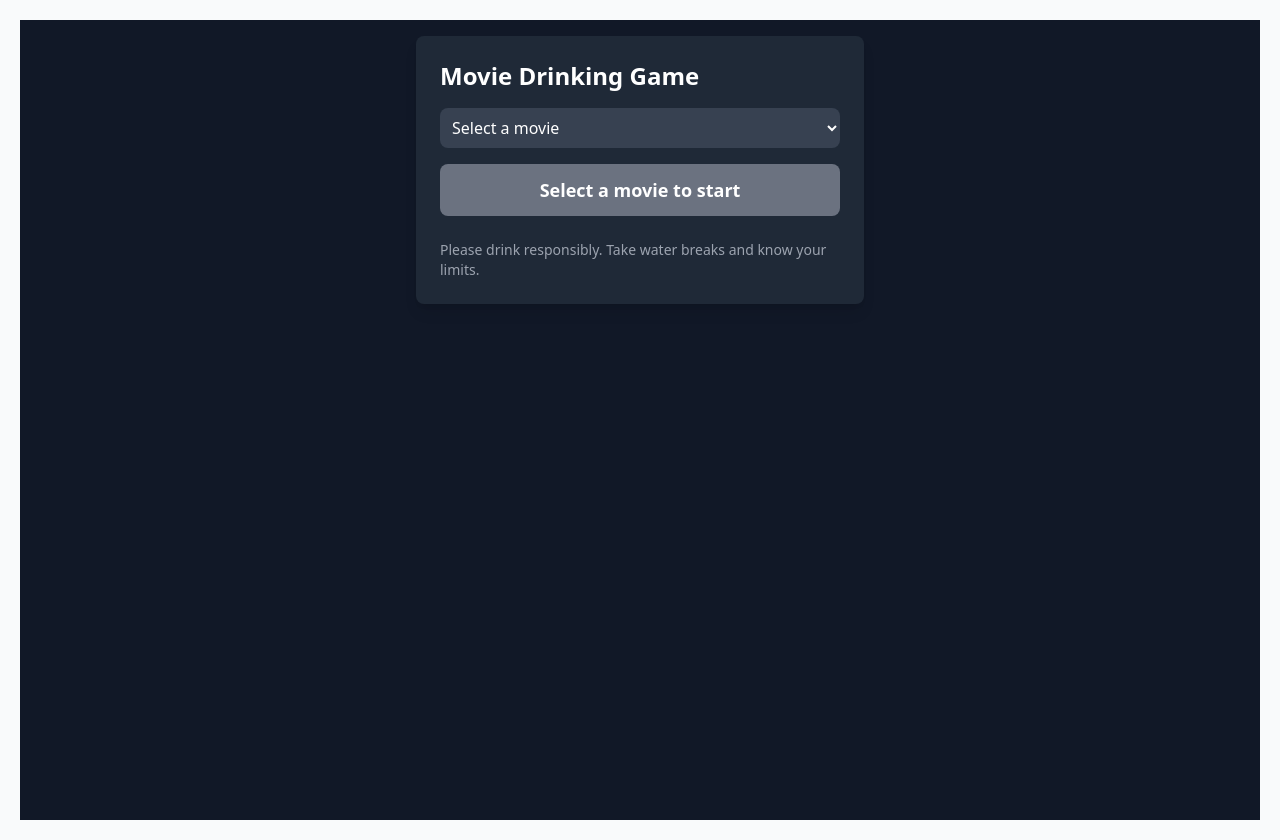
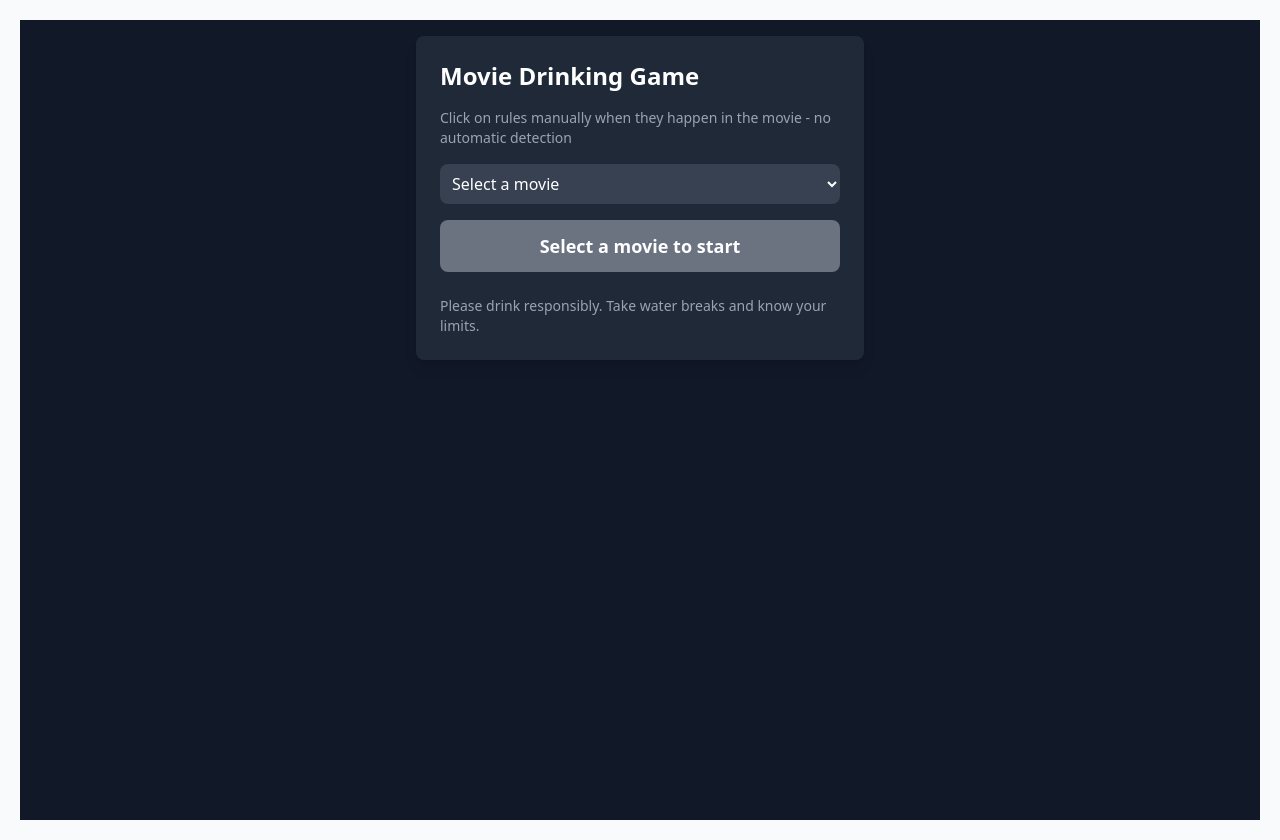
Before and after one commit to launchkit-apps/app-64899c98, a Next.js app: page / in a window 1280 px wide. Built offline with nearby package versions, Linux system fonts and the light colour scheme.

Commit message:
Update components/MovieDrinkingGame.tsx

```diff
--- a/components/MovieDrinkingGame.tsx
+++ b/components/MovieDrinkingGame.tsx
@@ -8,6 +8,9 @@
   const [drinkCount, setDrinkCount] = useState(0);
   const [lastTrigger, setLastTrigger] = useState('');
   const [selectedMovie, setSelectedMovie] = useState('');
+
+  // Updated description to clarify manual clicking
+  const description = "Click on rules manually when they happen in the movie - no automatic detection";
 
   const movieRules = {
     "The Big Lebowski": [
@@ -116,6 +119,7 @@
         }}
       >
         <h1 className="text-2xl font-bold mb-4">Movie Drinking Game</h1>
+        <p className="text-sm text-gray-400 mb-4">{description}</p>
 
         <div className="mb-6">
           <select
```
